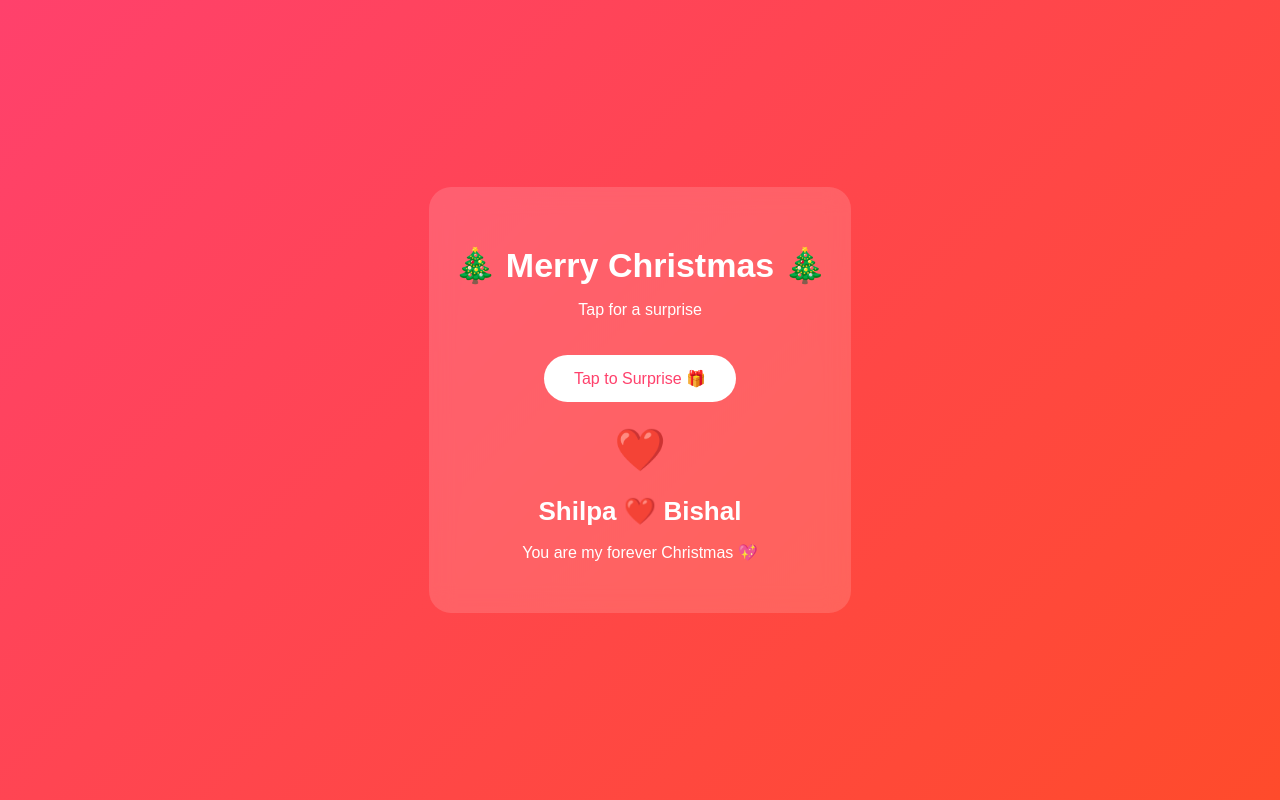
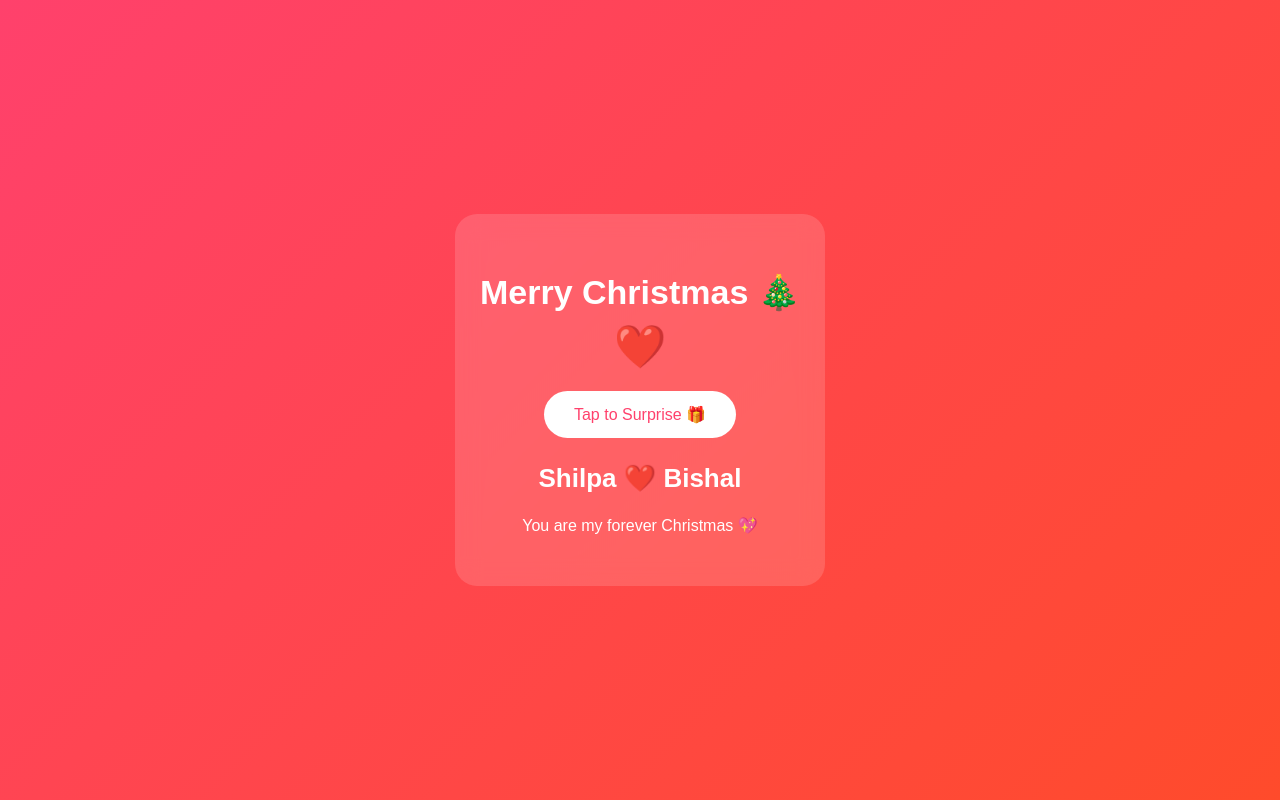
Before and after one commit to bishaleditz7-crypto/Merry-Christmas-mylove, a plain HTML site: page index.html in a window 1280 px wide. Both pictures are taken after a click on the button "Tap to Surprise 🎁". Drawn offline with Linux system fonts and the light colour scheme.

Commit message:
Update index.html

```diff
--- a/index.html
+++ b/index.html
@@ -15,7 +15,6 @@ body{
   background:linear-gradient(135deg,#ff416c,#ff4b2b);
   font-family:'Poppins',sans-serif;
   color:white;
-    overflow:hidden;
 }
 
 .card{
@@ -32,6 +31,11 @@ h1{
   margin-bottom:10px;
 }
 
+.heart{
+  font-size:42px;
+  animation:beat 1s infinite;
+}
+
 button{
   margin-top:20px;
   padding:14px 30px;
@@ -45,23 +49,17 @@ button{
 }
 
 button:hover{
-    transform:scale(1.05);
+  transform:scale(1.08);
 }
 
 #surprise{
   display:none;
   margin-top:25px;
-    animation:fade 1.2s ease;
+  animation:fade 1s ease;
 }
 
 #surprise h2{
   font-size:26px;
-    margin-bottom:8px;
-}
-
-.heart{
-    font-size:40px;
-    animation:beat 1s infinite;
 }
 
 @keyframes pop{
@@ -84,28 +82,20 @@ button:hover{
 <body>
 
 <div class="card">
-    <h1>🎄 Merry Christmas 🎄</h1>
-    <p>Tap for a surprise</p>
+  <h1>Merry Christmas 🎄</h1>
+  <div class="heart">❤️</div>
 
   <button onclick="showSurprise()">Tap to Surprise 🎁</button>
 
   <div id="surprise">
-        <div class="heart">❤️</div>
     <h2>Shilpa ❤️ Bishal</h2>
     <p>You are my forever Christmas 💖</p>
   </div>
 </div>
 
-<!-- Background Music (OPTIONAL) -->
-<audio id="bgm" loop>
-    <!-- Yahan apna mp3 link daalna -->
-    <!-- Example: <source src="music.mp3" type="audio/mpeg"> -->
-</audio>
-
 <script>
 function showSurprise(){
   document.getElementById("surprise").style.display = "block";
-    document.getElementById("bgm").play().catch(()=>{});
 }
 </script>
 
```
Lines whose indentation alone changed are shown as unchanged.
